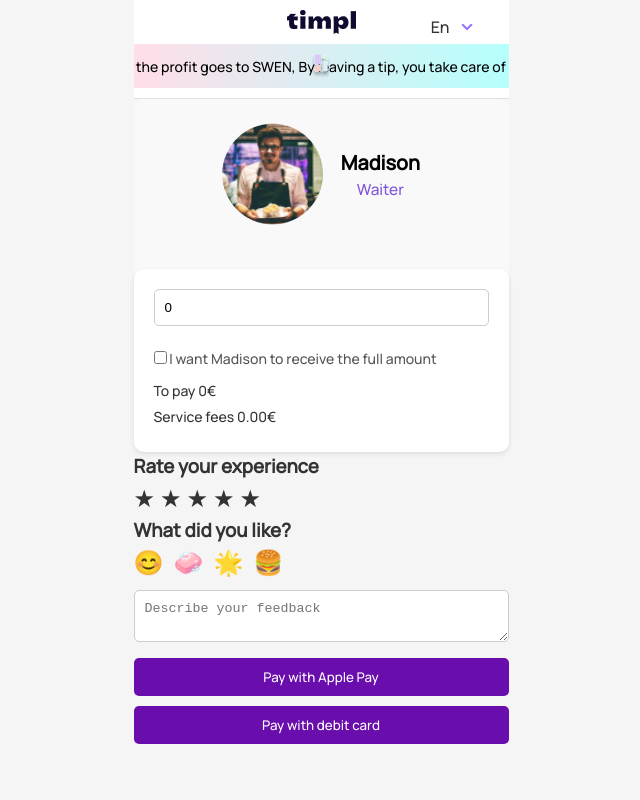
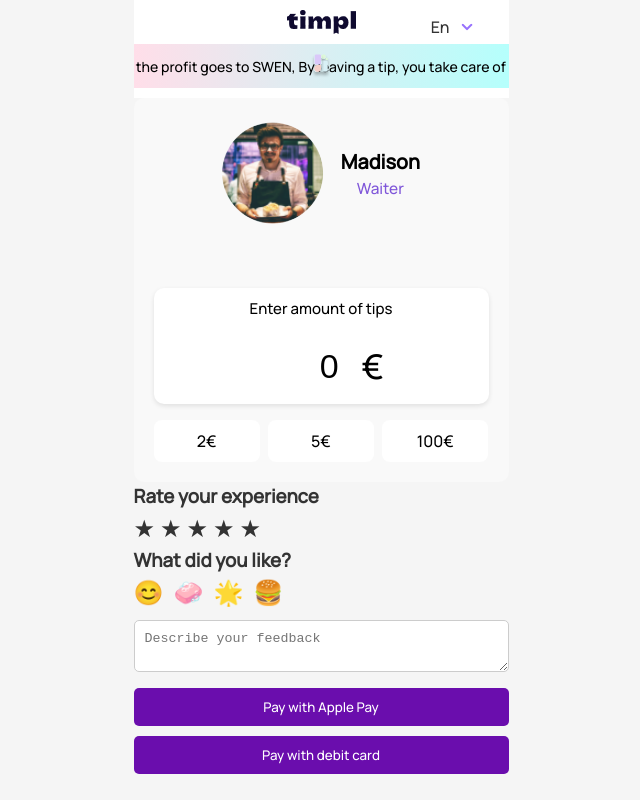
Before and after one commit to 2vasy/timpl-app, a Vue app: page / in a window 1280 px wide. Shown: the whole page, without its empty margins (319-959 px from the left). Built offline with nearby package versions, Linux system fonts and the light colour scheme.

Commit message:
add: amout_ in_tipInput

```diff
--- a/src/components/Header.vue
+++ b/src/components/Header.vue
@@ -64,7 +64,6 @@ const formattedLanguage = computed(() => {
   padding: 10px 20px;
   background-color: #fff;
   position: relative;
-  border-bottom: 1px solid #e0e0e0;
 }
 
 .logo-container {
--- a/src/components/TipInput.vue
+++ b/src/components/TipInput.vue
@@ -1,23 +1,36 @@
 <template>
   <div class="tip-input-container">
+    <!-- Слайдер официантов -->
     <WaiterSlider @waiter-selected="selectedWaiter = $event" />
+
+    <!-- Поле для ввода чаевых -->
     <div class="tip-input">
+      <div class="input-container">
+        <label for="tip-amount" class="tip-label">Enter amount of tips</label>
+        <div class="input-wrapper">
           <input
+            id="tip-amount"
             type="number"
             v-model="tipAmount"
-          placeholder="Enter amount of tips"
+            placeholder="0"
             min="0"
             class="tip-input-field"
           />
-        <div class="switch">
-          <label>
-            <input type="checkbox" v-model="isFullAmount" />
-            I want {{ selectedWaiter }} to receive the full amount
-          </label>
+          <span class="currency">€</span>
         </div>
-        <p>To pay {{ tipAmount }}€</p>
-        <p v-if="isFullAmount">Service fees 0€</p>
-        <p v-else>Service fees {{ (tipAmount * 0.012).toFixed(2) }}€</p>
+      </div>
+
+      <!-- Быстрые кнопки выбора суммы чаевых -->
+      <div class="quick-tip-buttons">
+        <button
+          v-for="amount in quickTipAmounts"
+          :key="amount"
+          @click="setTipAmount(amount)"
+          class="quick-tip-button"
+        >
+          {{ amount }}€
+        </button>
+      </div>
     </div>
   </div>
 </template>
@@ -27,8 +40,12 @@
 import WaiterSlider from './WaiterSlider.vue';
 
 const tipAmount = ref(0);
-  const isFullAmount = ref(false);
 const selectedWaiter = ref('Madison');
+const quickTipAmounts = [2, 5, 100];
+
+const setTipAmount = (amount) => {
+  tipAmount.value = amount;
+};
 </script>
 
 <style scoped>
@@ -36,43 +53,85 @@
   display: flex;
   flex-direction: column;
   align-items: center;
-    background-color: #f9f9f9; /* Цвет фона */
+  background-color: #f9f9f9;
   border-radius: 10px;
-    max-width: 478px; /* Устанавливаем ширину, чтобы соответствовать макету */
-    margin: 0 auto; /* Центрируем на экране */
+  max-width: 478px;
+  margin: 0 auto;
 }
 
 .tip-input {
+  width: 100%;
+  padding: 20px;
+  margin-top: 20px;
+}
+
+.input-container {
+  display: flex;
+  flex-direction: column;
+  align-items: center;
+  margin-bottom: 16px;
   background-color: #fff;
   border-radius: 10px;
   box-shadow: 0 2px 5px rgba(0, 0, 0, 0.1);
+}
+
+.input-wrapper {
+  display: flex;
+  align-items: center;
+  justify-content: center;
+  border-radius: 12px;
+  padding: 12px;
   width: 100%;
-    padding: 20px;
-    margin-top: 20px; /* Отделяем поле чаевых от слайдера */
+  max-width: 150px;
 }
 
 .tip-input-field {
-    width: 100%;
-    padding: 10px;
-    margin-bottom: 10px;
-    border-radius: 5px;
-    border: 1px solid #ccc;
+  font-size: 34px;
+  font-weight: 500;
+  border: none;
+  background: transparent;
+  text-align: right;
+  flex-grow: 1;
+  min-width: 40px;
+  outline: none;
 }
 
-  .switch {
-    margin: 10px 0;
+.currency {
+  font-size: 34px;
+  font-weight: 500;
+  color: #000;
+  margin-left: 8px;
 }
 
-  .switch label {
+.tip-label {
   font-family: 'Manrope', sans-serif;
-    font-size: 14px;
-    color: #555;
+  font-size: 15px;
+  font-weight: 500;
+  color: #000;
+  margin-bottom: 8px;
+  text-align: center;
+  padding-top: 10px;
 }
 
-  p {
-    font-family: 'Manrope', sans-serif;
-    font-size: 14px;
-    color: #333;
-    margin: 5px 0;
+.quick-tip-buttons {
+  display: flex;
+  gap: 8px;
+  margin-top: 12px;
+}
+
+.quick-tip-button {
+  flex: 1;
+  background-color: #fff;
+  border: none;
+  border-radius: 8px;
+  padding: 10px;
+  font-size: 16px;
+  font-weight: 500;
+  cursor: pointer;
+  transition: background-color 0.3s ease;
+}
+
+.quick-tip-button:hover {
+  background-color: #e0e0e0;
 }
 </style>
```
Lines whose indentation alone changed are shown as unchanged.
